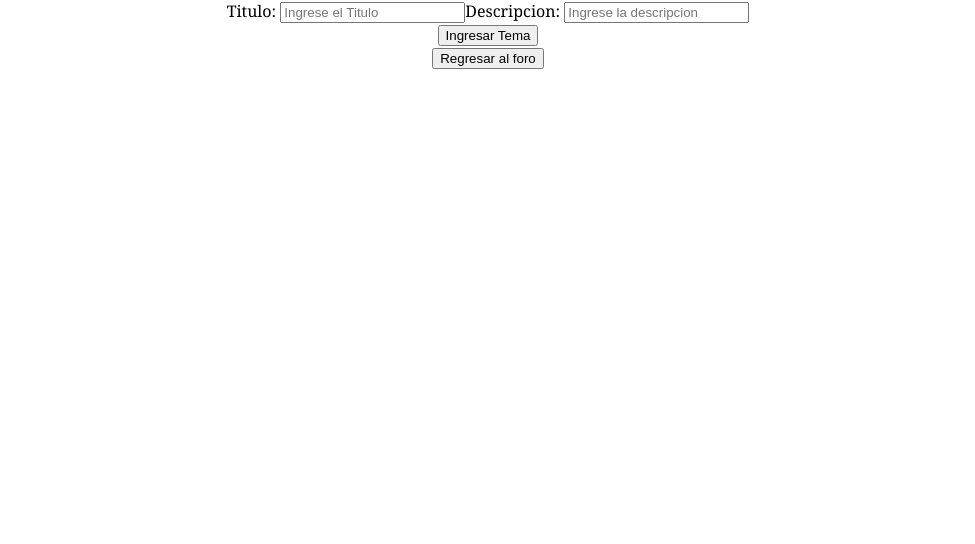
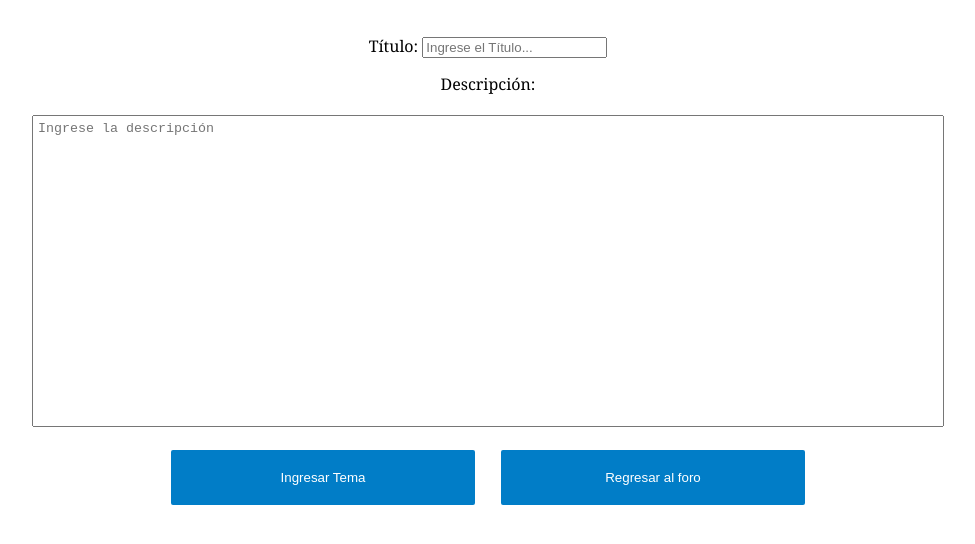
Before and after one commit to XaviX598/proyecto_grupo_3, a Vue app: page /#/ingresarTema in a window 1280 px wide. Shown: the top 544 px of the page, without its empty margins (152-1127 px from the left). Built offline with nearby package versions, Linux system fonts and the light colour scheme.

Commit message:
interfaz queja y foro

```diff
--- /dev/null
+++ b/src/css/estilos.css
@@ -0,0 +1,13 @@
+button {
+    padding: 10px 30px;
+    background-color: #017DC7;
+    color: white;
+    border-radius: 5px;
+}
+
+button:hover {
+    cursor: pointer;
+    color: #017DC7;
+    background-color: #ddd;
+
+}
--- a/src/main.js
+++ b/src/main.js
@@ -2,14 +2,14 @@ import { createApp } from 'vue'
 import App from './App.vue'
 import router from './router'
 import store from './modules/helpers/index'
-
+import './css/estilos.css'
 import { library } from '@fortawesome/fontawesome-svg-core'
 import { FontAwesomeIcon } from '@fortawesome/vue-fontawesome'
-import { faFaceFrown, faHouse, faLocationDot, faLock, faNewspaper, faPenToSquare, faPeopleLine, faRectangleList, faUnlock, faUser as fasUser, faUserPlus, faStar as fasStar } from '@fortawesome/free-solid-svg-icons'
+import { faFaceFrown, faHouse, faLocationDot, faLock, faNewspaper, faPenToSquare, faPeopleLine, faRectangleList, faUnlock, faUser as fasUser, faUserPlus, faStar as fasStar, faPaperPlane, faEye, faEyeSlash } from '@fortawesome/free-solid-svg-icons'
 import { faUser as farUser, faStar as farStar } from '@fortawesome/free-regular-svg-icons'
 import { } from '@fortawesome/free-brands-svg-icons'
 
-library.add(fasStar, farStar, faLocationDot, faUnlock, faHouse, faLock, faPenToSquare, faNewspaper, faRectangleList, faPeopleLine, faUserPlus, faFaceFrown, farUser, fasUser)
+library.add(fasStar, farStar, faLocationDot, faUnlock, faHouse, faLock, faPenToSquare, faNewspaper, faRectangleList, faPeopleLine, faUserPlus, faFaceFrown, farUser, fasUser, faPaperPlane, faEye, faEyeSlash)
 
 createApp(App)
     .use(router)
--- a/src/modules/acercamiento/pages/QuejasPage.vue
+++ b/src/modules/acercamiento/pages/QuejasPage.vue
@@ -11,9 +11,6 @@
             <div class="descripcion"> {{ opinion.descripcion }}</div>
             <div class="valoracion">Valoración: {{ opinion.valoracion }}</div>
         </div>
-    </div>
-    <div class="btn_irQuejas">
-        <button class="btnQuejas" @click="agregarQueja">Ingresar opinión</button>
     </div>
 </template>
 
--- a/src/modules/publicaciones/components/Tema.vue
+++ b/src/modules/publicaciones/components/Tema.vue
@@ -1,27 +1,31 @@
 <template>
-  <label for="">Titulo:</label>
-  <p>{{ temaobjeto.titulo }}</p>
+  <div class="conversacion">
+    <div class="titulo-descripcion">
+      <label class="encabezado1" for="">Título: {{ temaobjeto.titulo }}</label>
+      <br>
+      <label class="encabezado2" for="">Descripción: {{ temaobjeto.descripcion }}</label>
+      <br>
+      <label class="encabezado3" for="">Comentarios</label>
+    </div>
+    <div class="container">
+      <div class="comentarios">
+        <div class="comentario" v-for="(comentario, index) in comentarios" :key="index"
+          :class="{ 'comentario-derecha': comentario.usuario.usuario !== usuarioActual }">
+          <div class="comentario-info">
+            <span class="usuario">{{ comentario.usuario.usuario }}</span>
+            <span class="fecha">{{ formatearFecha(comentario.fecha) }}</span>
+          </div>
+          <div class="comentario-texto">{{ comentario.comentario }}</div>
+        </div>
+      </div>
 
-  <label for="">Descripcion</label>
-  <p>{{ temaobjeto.descripcion }}</p>
-  <label for="">Comentarios:</label>
-
-  <table border="1">
-    <tr>
-      <th>Usuario</th>
-      <th>Fecha</th>
-      <th>Comentario</th>
-    </tr>
-    <tr v-for="(comentario, index) in comentarios" :key="index">
-      <td>{{ comentario.usuario.usuario }}</td>
-      <td>{{ formatearFecha(comentario.fecha) }}</td>
-      <td>{{ comentario.comentario }}</td>
-    </tr>
-  </table>
-
-  <Label>Agregar comentario:</Label>
-  <input placeholder="Ingrese su comentario" type="text" v-model="comentario" />
-  <button @click="ingresarComentario">Ingresar Comentario</button>
+      <div class="agregar-comentario">
+        <textarea placeholder="Ingrese su comentario" v-model="comentario" class="comentario-textarea"></textarea>
+        <!-- <button @click="ingresarComentario" class="comentario-button">Ingresar Comentario</button> -->
+        <font-awesome-icon icon="fa-solid fa-paper-plane" @click="ingresarComentario" class="comentario-button" />
+      </div>
+    </div>
+  </div>
 </template>
 
 <script>
@@ -64,22 +68,14 @@ export default {
 
       this.comentario = "";
       this.valoracion = "";
+      this.actualizarComentarios();
+      alert("Comentario agregado con éxito");
 
-      const confirmacion = confirm(
-        "Comentario agregado con exito"
-      );
-
-      if (confirmacion) {
-        this.$router.push({ path: "/foro" });
-        this.$emit('objeto',null)
-      } else {
-        this.$router.push({ path: "/foro" });
-      }
+      this.$router.push({ path: "/foro" });
     },
     formatearFecha(fecha) {
-      if (!fecha) return ""; // Manejar el caso en el que la fecha es nula o indefinida
+      if (!fecha) return "";
 
-      // Formatear la fecha al formato "YYYY-MM-DD"
       const fechaFormateada = new Date(fecha);
       const dia = fechaFormateada.getDate().toString().padStart(2, "0");
       const mes = (fechaFormateada.getMonth() + 1).toString().padStart(2, "0");
@@ -99,6 +95,9 @@ export default {
         this.comentarios = [];
       }
     },
+    async actualizarComentarios() {
+      this.buscarTodos(); // Actualizar la lista de comentarios
+    }
   },
 
   computed: {
@@ -107,12 +106,105 @@ export default {
 
   mounted() {
     if (this.temaobjeto) {
-      this.buscarTodos();
+      this.actualizarComentarios();
     }
   },
 };
 </script>
 
 
-<style>
+<style scoped>
+.encabezado1,
+.encabezado2,
+.encabezado3 {
+  margin-bottom: 10px;
+  font-weight: bold;
+}
+
+.conversacion {
+  margin: 20px;
+}
+
+.titulo-descripcion {
+  margin-bottom: 20px;
+  margin-right: 28%;
+}
+
+.comentarios {
+  margin-top: 20px;
+  display: flex;
+  flex-direction: column;
+  width: 100%;
+  gap: 30px;
+}
+
+.comentario-button {
+  background-color: #1877f2;
+  color: #fff;
+  /* margin-left: 20px; */
+  border: none;
+  padding: 5px 15px;
+  border-radius: 20px;
+  cursor: pointer;
+  margin-bottom: 15px;
+  height: 20px;
+  align-self: flex-end;
+}
+
+.comentario-button:hover {
+  background-color: #1656c9;
+}
+
+.comentario {
+  background-color: #f2f2f2;
+  border-radius: 10px;
+  padding: 10px;
+  max-width: 100%;
+  width: 100%;
+
+  align-self: flex-start;
+  /* Cambiado a izquierda */
+  clear: both;
+  position: relative;
+}
+
+.comentario-info {
+  display: flex;
+  justify-content: space-between;
+}
+
+.usuario {
+  font-weight: bold;
+}
+
+.fecha {
+  color: #777;
+}
+
+.comentario-texto {
+  margin-top: 5px;
+  max-width: 100%;
+  word-wrap: break-word;
+  text-align: justify;
+}
+
+.agregar-comentario {
+  margin-top: 20px;
+  display: flex;
+  gap: 10px;
+}
+
+.comentario-textarea {
+  width: 100%;
+  padding: 10px;
+  border: 1px solid #ccc;
+  border-radius: 5px;
+  resize: vertical;
+}
+
+.container {
+  /* background-color: #1656c9; */
+  width: 70%;
+
+}
 </style>
--- a/src/modules/publicaciones/pages/ForoDiscusionPage.vue
+++ b/src/modules/publicaciones/pages/ForoDiscusionPage.vue
@@ -1,31 +1,21 @@
 <template>
-  <div class="tabla">
-    <table border="1">
-      <tr>
-        <th>Usuario</th>
-        <th>Fecha</th>
-        <th>Titulo</th>
-        <th>Accion</th>
-      </tr>
-      <tr v-for="(tema, index) in temas" :key="index">
-        <td>{{ tema.usuario.usuario }}</td>
-        <td>{{ formatearFecha(tema.fecha) }}</td>
-        <td>{{ tema.titulo }}</td>
-        <td><button @click="buscarTema(tema.id)">Ver</button></td>
-      </tr>
-    </table>
+  <div class="foro">
+    <div class="btn_irQuejas">
+      <button @click="agregarTema()">Ingresa un nuevo tema en el foro</button>
+    </div>
+    <div class="temas">
+      <div class="tema" v-for="(tema, index) in temas" :key="index">
+        <div class="tema-info">
+          <span class="usuario">{{ tema.usuario.usuario }}</span>
+          <span class="fecha">{{ formatearFecha(tema.fecha) }}</span>
+        </div>
+        <h2 class="titulo">{{ tema.titulo }}</h2>
+        <font-awesome-icon :icon="iconoEye"  @click="buscarTema(tema.id)" class="ver-button"/>
+        <TemaVue class="comen" @objeto="manejarEvento" :temaobjeto="tema" v-if="tema" v-show="mostrarComentarios"></TemaVue>
 
-
-
+      </div>
+    </div>
   </div>
-
-
-  <div class="btn_irQuejas">
-    <button @click="agregarTema()">Ingresa un nuevo tema en el foro</button>
-  </div>
-
-  <TemaVue @objeto="manejarEvento" :temaobjeto = "tema"  v-if="tema"></TemaVue>
-
 </template>
 
 <script>
@@ -47,7 +37,8 @@ export default {
       tema: null,
       comentario: null,
       fecha: null,
-
+      iconoEye: 'fa-solid fa-eye',
+      mostrarComentarios: false,
       comentarios: [],
     };
   },
@@ -85,9 +76,7 @@ export default {
 
 
     formatearFecha(fecha) {
-      if (!fecha) return ""; // Manejar el caso en el que la fecha es nula o indefinida
-
-      // Formatear la fecha al formato "YYYY-MM-DD"
+      if (!fecha) return "";
       const fechaFormateada = new Date(fecha);
       const dia = fechaFormateada.getDate().toString().padStart(2, "0");
       const mes = (fechaFormateada.getMonth() + 1).toString().padStart(2, "0");
@@ -101,6 +90,13 @@ export default {
     },
 
     async buscarTema(id) {
+      if(this.mostrarComentarios) {
+        this.mostrarComentarios = false;
+        this.iconoEye = 'fa-solid fa-eye'
+      }else {
+        this.mostrarComentarios = true;
+        this.iconoEye = 'fa-solid fa-eye-slash'
+      }
       const data = await buscarTemaFachada(id);
       console.log(data);
       this.tema = data;
@@ -134,5 +130,62 @@ export default {
 };
 </script>
 
-<style>
+<style scoped>
+.foro {
+  margin: 20px;
+  display: flex;
+  flex-direction: column;
+  justify-content: center;
+
+}
+
+.temas {
+  display: flex;
+  flex-wrap: wrap;
+  gap: 20px;
+  justify-content: center;
+  margin-top: 20px;
+}
+
+.tema {
+  border: 1px solid #ccc;
+  padding: 10px;
+  border-radius: 5px;
+  width: 100%;
+  box-sizing: border-box;
+}
+
+.tema-info {
+  display: flex;
+  justify-content: space-between;
+  margin-bottom: 10px;
+}
+
+.usuario {
+  font-weight: bold;
+}
+
+.titulo {
+  font-size: 18px;
+  margin-bottom: 10px;
+}
+
+.ver-button {
+  color: #007bff;
+  border: none;
+  padding: 5px 10px;
+  cursor: pointer;
+}
+
+.ver-button:hover {
+  color: #007bff;
+}
+
+.btn_irQuejas {
+  text-align: center;
+}
+.comen{
+  margin-left: 22%;
+  margin-right: 0%;
+}
 </style>
--- a/src/modules/publicaciones/pages/IngresarNoticiasPage.vue
+++ b/src/modules/publicaciones/pages/IngresarNoticiasPage.vue
@@ -91,4 +91,4 @@ export default {
 };
 </script>
 
-<style></style>
+<style  scoped></style>
--- a/src/modules/publicaciones/pages/IngresarTemaPage.vue
+++ b/src/modules/publicaciones/pages/IngresarTemaPage.vue
@@ -1,24 +1,26 @@
 <template>
-  <label for="">Titulo: </label>
-  <input placeholder="Ingrese el Titulo" type="text" v-model="titulo" />
-  <label for="">Descripcion: </label>
+  <div class="container">
+    <div class="titulo">
+      <label for="">Título: </label>
+      <input placeholder="Ingrese el Título..." type="text" v-model="titulo" />
+    </div>
+<div class="descrip">
+  <label class="des" for="">Descripción: </label>
+    <textarea placeholder="Ingrese la descripción" v-model="descripcion" class="descripcion_input"></textarea>
+</div>
 
-  <input
-    placeholder="Ingrese la descripcion"
-    type="text"
-    v-model="descripcion"
-  />
-  <div class="btn_guardar">
-    <button @click="ingresarTema">Ingresar Tema</button>
-  </div>
 
-  <div class="btn_regresar">
-    <button @click="regresar">Regresar al foro</button>
+    <div class="botones">
+      <button class="btn_guardar" @click="ingresarTema">Ingresar Tema</button>
+      <button class="btn_regresar" @click="regresar">Regresar al foro</button>
+    </div>
   </div>
 </template>
 
 
-  <script>
+
+
+<script>
 import { ingresarTemaFachada } from "../../helpers/Foro";
 import { mapState } from "vuex";
 
@@ -53,7 +55,7 @@ export default {
       this.valoracion = "";
 
       const confirmacion = confirm(
-        "Nuevo Tema agregada con éxito"
+        "Nuevo Tema agregada con éxito, ¿Desea agregar un nuevo tema?"
       );
 
 
@@ -75,5 +77,84 @@ export default {
 };
 </script>
 
-  <style>
+
+<style scoped>
+.container {
+  justify-content: center;
+  align-items: center;
+  display: flex;
+  flex-direction: column;
+  margin-top: 20px;
+  margin-bottom: 20px;
+}
+.titulo{
+  margin-top: 15px;
+  margin-bottom: 15px;
+}
+.detallestxt {
+  margin-bottom: 20px;
+}
+
+.detalles {
+  display: flex;
+  flex-direction: column;
+  margin-bottom: 30px;
+}
+.descrip{
+  display: flex;
+  flex-direction: column;
+  margin-bottom: 20px;
+}
+.des{
+  margin-bottom: 20px;
+}
+.valoracion {
+  display: flex;
+  margin-bottom: 30px;
+}
+
+.valoraciontxt {
+  margin-right: 10px;
+}
+
+.valoracionnumber {
+  width: 40px;
+}
+
+.descripcion_input {
+  height: 300px;
+  width: 900px;
+  resize: none;
+  padding: 5px;
+  white-space: pre-line;
+  text-align: left;
+}
+
+.btn_guardar,
+.btn_regresar {
+  width: 100%;
+  padding: 20px 10px;
+  border: solid;
+  border-radius: 5px;
+}
+
+.btn_guardar {
+  margin-right: 20px;
+}
+
+
+.btn_guardar:hover {
+  cursor: pointer;
+  background-color: rgb(104, 169, 112);
+}
+
+.btn_regresar:hover {
+  cursor: pointer;
+  background-color: rgb(190, 114, 113);
+}
+
+.botones {
+  display: flex;
+  width: 50%;
+}
 </style>
--- a/src/modules/publicaciones/pages/NoticiasPage.vue
+++ b/src/modules/publicaciones/pages/NoticiasPage.vue
@@ -67,7 +67,7 @@ export default {
 };
 </script>
 
-<style>
+<style  scoped>
 .noticia {
   display: flex;
   flex-direction: column;
--- a/src/modules/publicaciones/pages/PublicacionPage.vue
+++ b/src/modules/publicaciones/pages/PublicacionPage.vue
@@ -8,6 +8,6 @@ export default {
 }
 </script>
 
-<style>
+<style scoped>
 
 </style>
--- a/src/modules/usuario/pages/BienvenidaPage.vue
+++ b/src/modules/usuario/pages/BienvenidaPage.vue
@@ -8,6 +8,6 @@ export default {
 }
 </script>
 
-<style>
+<style scoped>
 
 </style>
```
